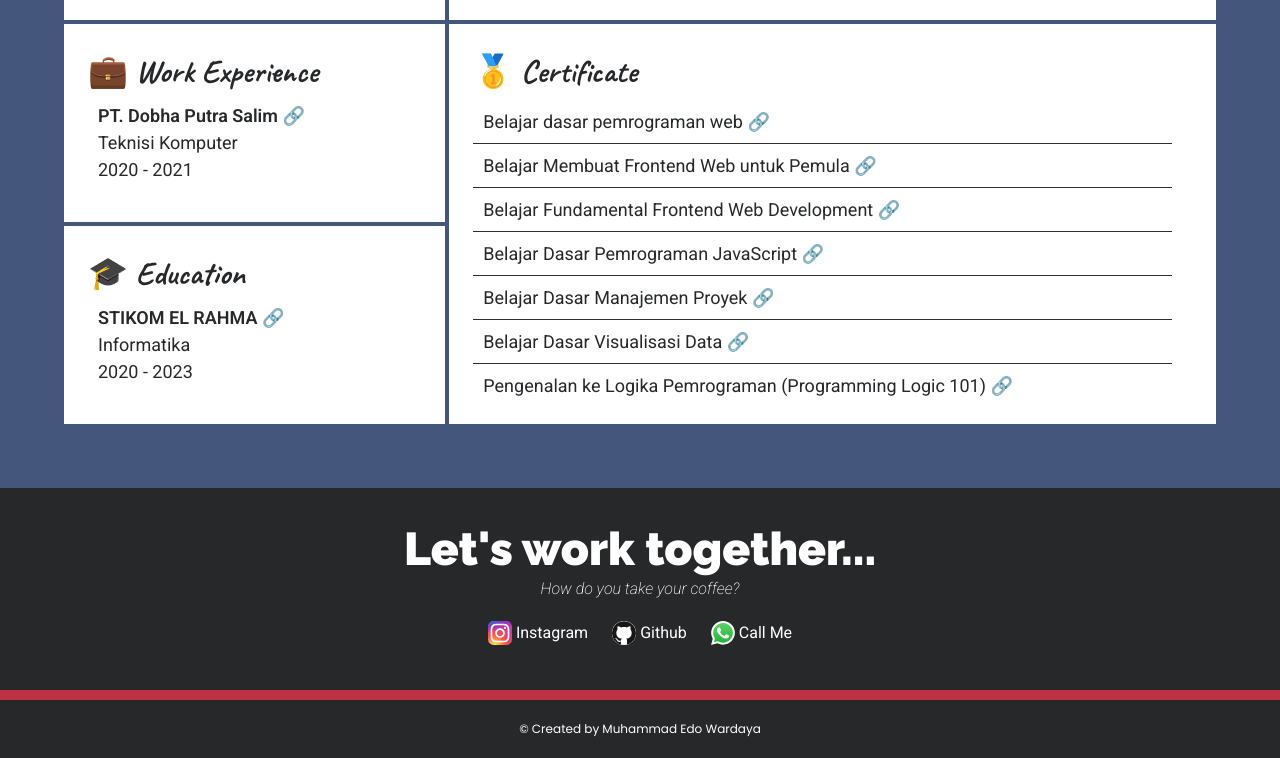
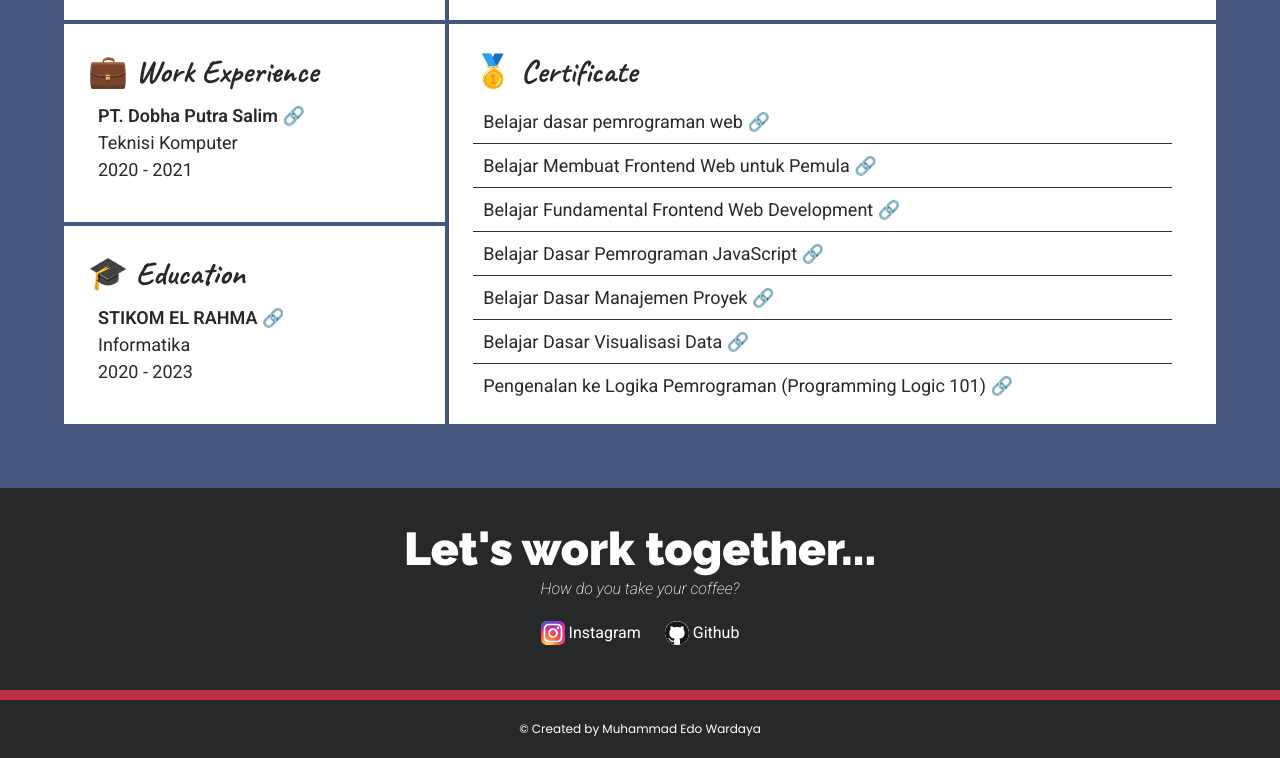
Before and after one commit to muhammadedowardaya/personal-portfolio, a plain HTML site: page index.html in a window 1280 px wide. Shown: the part 974-1732 px from the top of the page. Drawn offline with nearby package versions, Linux system fonts and the light colour scheme.

Commit message:
menghapus nomor whatsapp

```diff
--- a/index.html
+++ b/index.html
@@ -300,11 +300,6 @@
                 <a href="#"><img src="./public/icons/github.svg" alt="github icon" class="bg-white rounded-full block">
                     Github</a>
             </li>
-            <li>
-                <a href="https://wa.me/6283808165175" target="_blank">
-                    <img src="./public/icons/whatsapp.svg" alt="whatsapp icon"> Call Me
-                </a>
-            </li>
         </ul>
     </section>
     <hr />
```
